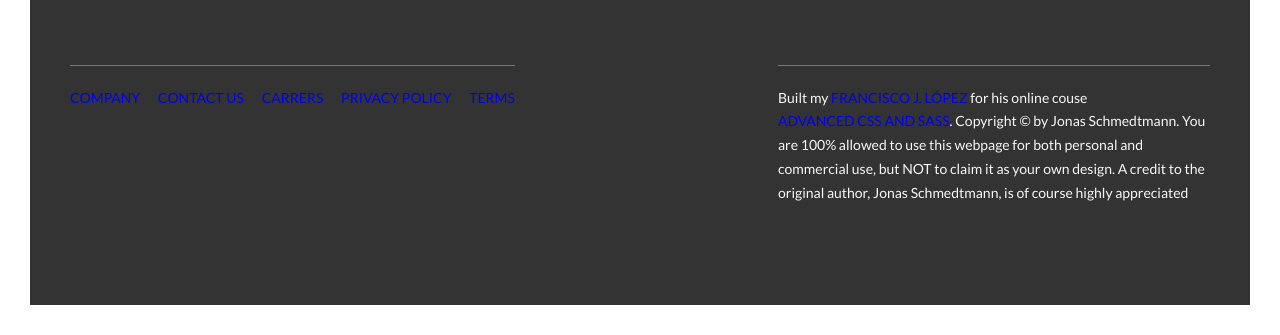
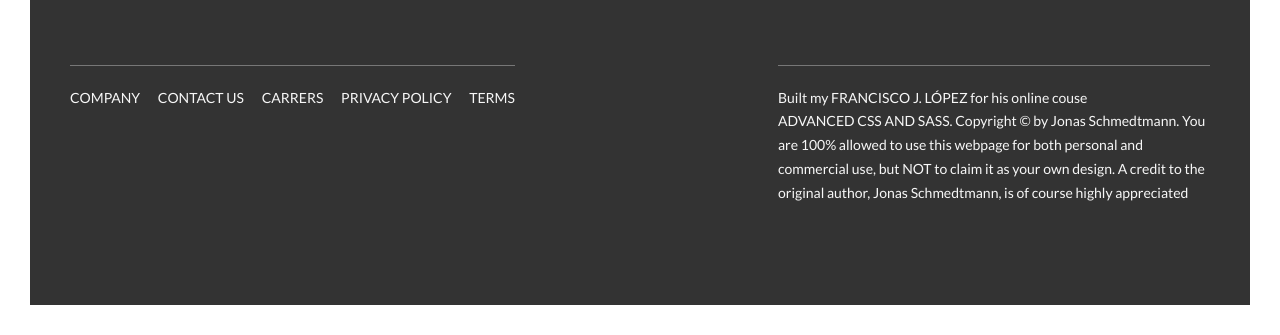
Before and after one commit to FcoJavierLpz/natours, a website: page index.html in a window 1280 px wide. Shown: the part 5543-5878 px from the top of the page. Drawn offline with Linux system fonts and the light colour scheme.

Commit message:
fix links on footer

```diff
--- a/sass/layout/_footer.scss
+++ b/sass/layout/_footer.scss
@@ -35,6 +35,7 @@
   &__link {
     &:link,
     &:visited {
+      color: $color-grey-light-1;
       background-color: $color-grey-dark-3;
       text-decoration: none;
       text-transform: uppercase;
```
Also changed, not shown: css/style.css.
